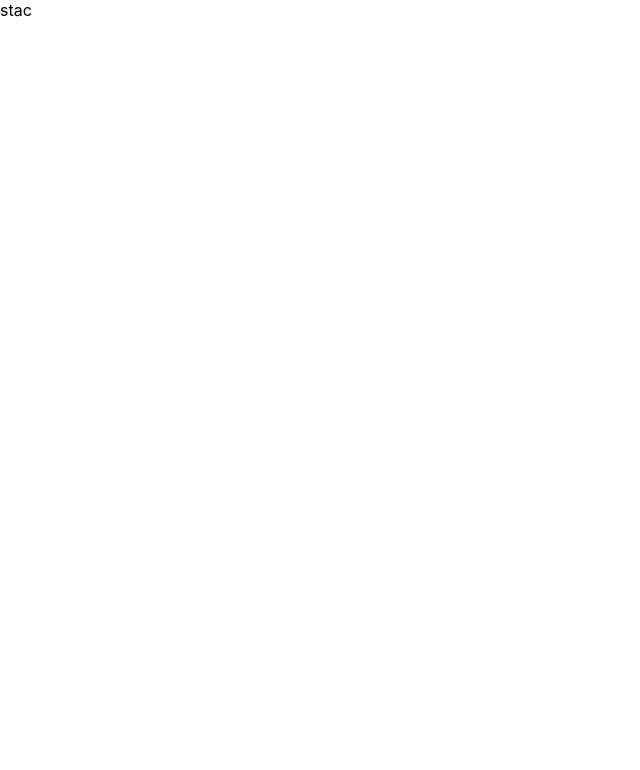
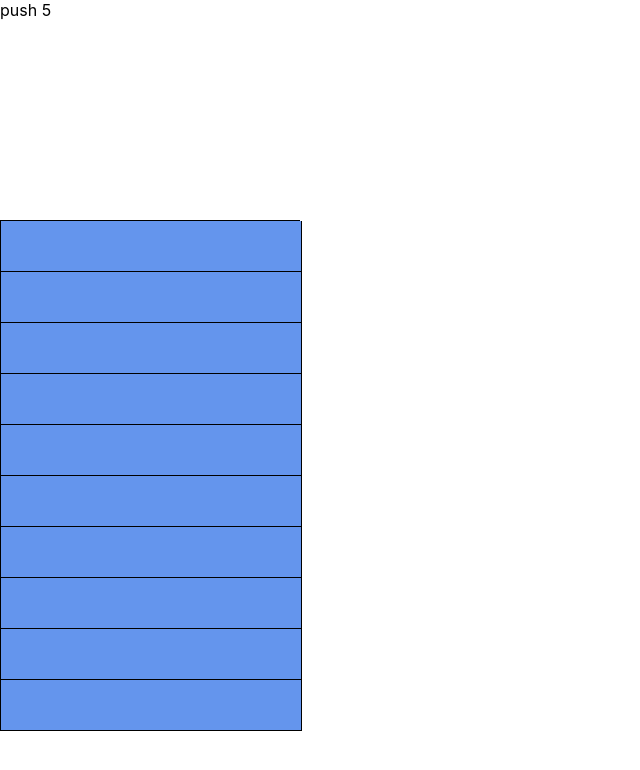
Before and after one commit to TerryHintz/stack_visualizer, a React (Create React App) app: page / in a window 1280 px wide. Shown: the top 770 px of the page, without its empty margins (0-640 px from the left). Built offline with nearby package versions, Linux system fonts and the light colour scheme.

Commit message:
set up stack display

```diff
--- a/src/Stack.css
+++ b/src/Stack.css
@@ -0,0 +1,18 @@
+.stack-container {
+  max-width: 300px;
+  border-top: 1px solid black;
+  margin-top: 200px;
+}
+
+.stack-element {
+  width: 100%;
+  height: 50px;
+  border: 1px solid black;
+  border-top: none;
+  display: flex;
+  justify-content: center;
+  align-items: center;
+  background-color: cornflowerblue;
+  font-size: 25px;
+  font-weight: 600;
+}
--- a/src/Stack.js
+++ b/src/Stack.js
@@ -2,9 +2,38 @@ import React, {Component} from 'react';
 import './Stack.css'
 
 class Stack extends Component {
+    state = {
+        stack: [],
+    }
+
+    componentDidMount() {
+        let arr = [];
+        for(let i=0; i<10; i++){
+            arr.push(null);
+        }
+        this.setState({stack: arr});
+    }
+
+    push = (val) => {
+
+    }
+
     render() {
         return(
-            <div>stac</div>
+            <div>
+                <div>
+                    <span>push 5</span>
+                </div>
+                <div className='stack-container'>
+                    {this.state.stack.map((num) => {
+                        return (
+                            <div className='stack-element'>
+                                {num ? num : ''}
+                            </div>
+                        )
+                    })}
+                </div>
+            </div>
         )
     }
 }
```
